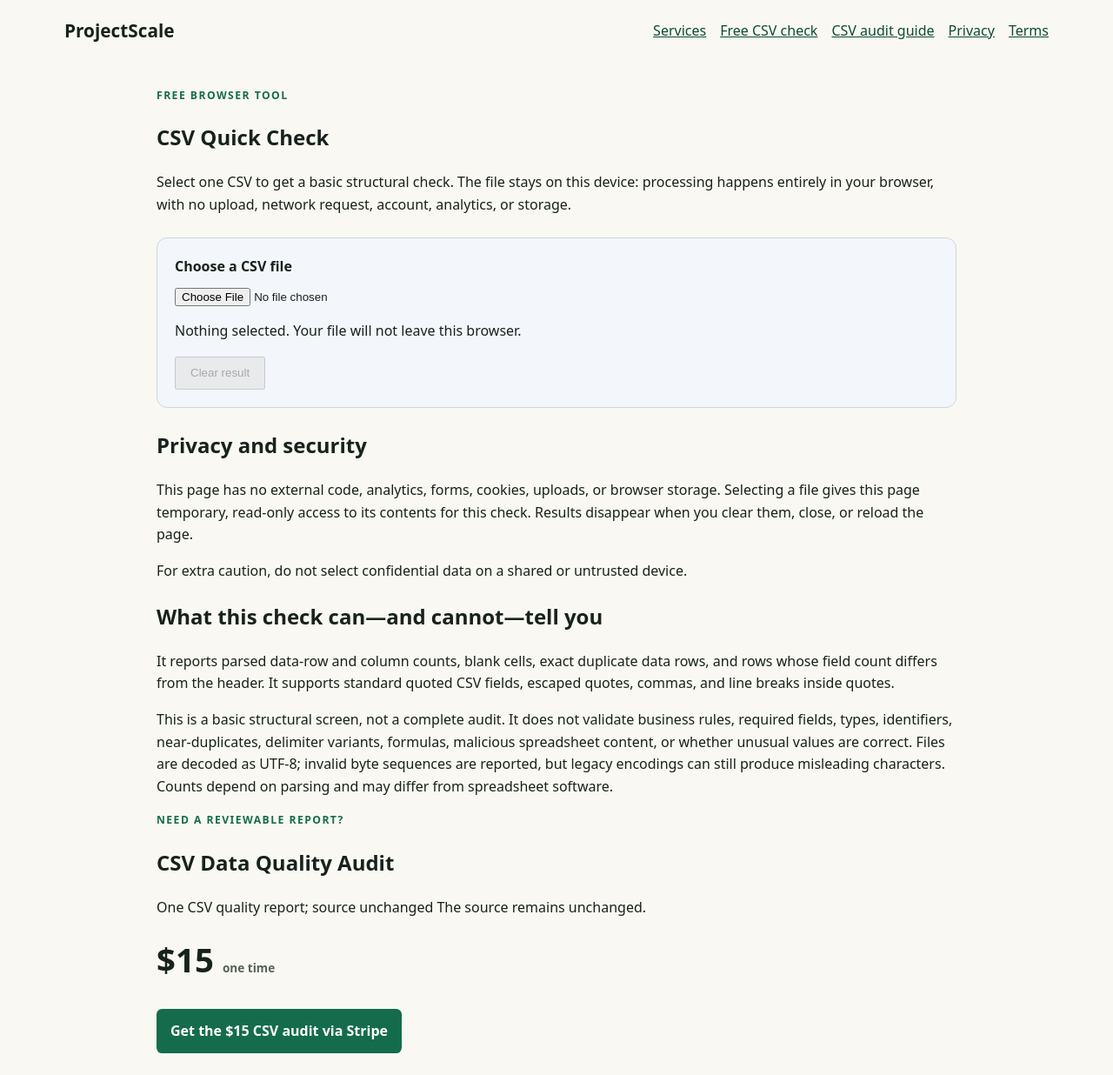
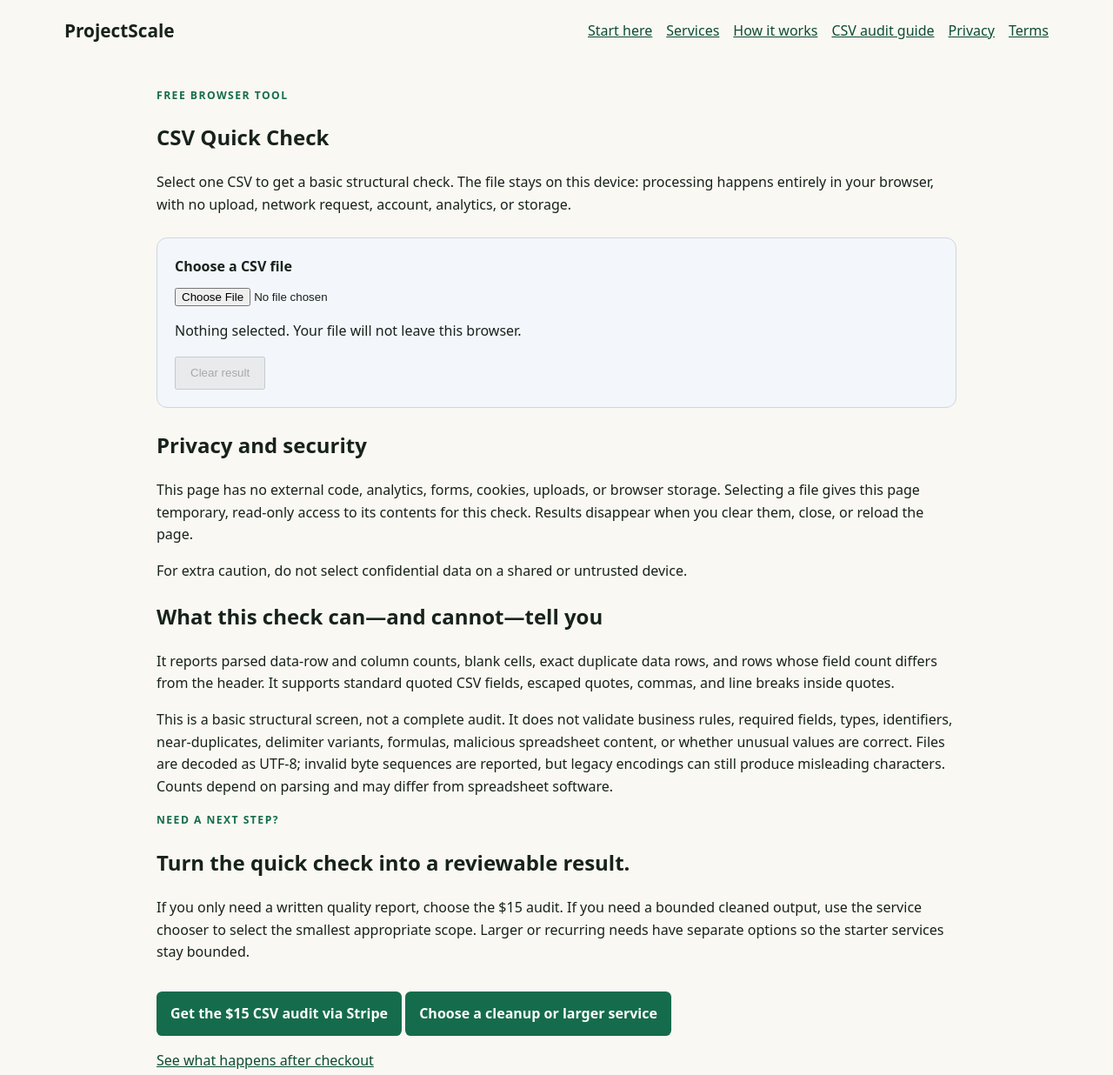
Before and after one commit to NestWellInc/PostHogScale, a plain HTML site: page csv-quick-check.html in a window 1280 px wide. Shown: the top 1236 px of the page at 87% size. Drawn offline with Linux system fonts and the light colour scheme.

Commit message:
Improve free-tool conversion paths to paid services

```diff
--- a/csv-quick-check.html
+++ b/csv-quick-check.html
@@ -7,10 +7,10 @@
 <meta property="og:url" content="https://raw.githack.com/NestWellInc/PostHogScale/main/csv-quick-check.html">
 <meta name="twitter:card" content="summary"><meta name="twitter:title" content="Free CSV Quick Check | ProjectScale"><meta name="twitter:description" content="Check a CSV locally in your browser for blanks, exact duplicates, uneven rows, and encoding caveats. No upload, analytics, or storage.">
 <link rel="stylesheet" href="styles.css"></head><body>
-<header><a class="brand" href="index.html">ProjectScale</a><nav aria-label="Main navigation"><a href="index.html#offers">Services</a><a href="csv-quick-check.html">Free CSV check</a><a href="csv-data-quality-audit.html">CSV audit guide</a><a href="privacy.html">Privacy</a><a href="terms.html">Terms</a></nav></header>
+<header><a class="brand" href="index.html">ProjectScale</a><nav aria-label="Main navigation"><a href="start-here.html">Start here</a><a href="index.html#offers">Services</a><a href="how-it-works.html">How it works</a><a href="csv-data-quality-audit.html">CSV audit guide</a><a href="privacy.html">Privacy</a><a href="terms.html">Terms</a></nav></header>
 <main><section class="tool-page"><p class="eyebrow">Free browser tool</p><h1>CSV Quick Check</h1><p class="lede">Select one CSV to get a basic structural check. The file stays on this device: processing happens entirely in your browser, with no upload, network request, account, analytics, or storage.</p>
 <div class="tool-box"><label for="csv-file"><strong>Choose a CSV file</strong></label><input id="csv-file" type="file" accept=".csv,text/csv,text/plain" aria-describedby="privacy-note limits-note"><p id="privacy-note" class="status" role="status">Nothing selected. Your file will not leave this browser.</p><button id="clear-check" type="button" disabled>Clear result</button></div>
 <section id="results" hidden tabindex="-1" aria-labelledby="results-title"><h2 id="results-title">Quick-check results</h2><div id="summary" class="trust-grid"></div><h3>Findings</h3><ul id="findings"></ul></section>
 <section><h2>Privacy and security</h2><p>This page has no external code, analytics, forms, cookies, uploads, or browser storage. Selecting a file gives this page temporary, read-only access to its contents for this check. Results disappear when you clear them, close, or reload the page.</p><p>For extra caution, do not select confidential data on a shared or untrusted device.</p></section>
 <section id="limits-note"><h2>What this check can—and cannot—tell you</h2><p>It reports parsed data-row and column counts, blank cells, exact duplicate data rows, and rows whose field count differs from the header. It supports standard quoted CSV fields, escaped quotes, commas, and line breaks inside quotes.</p><p>This is a basic structural screen, not a complete audit. It does not validate business rules, required fields, types, identifiers, near-duplicates, delimiter variants, formulas, malicious spreadsheet content, or whether unusual values are correct. Files are decoded as UTF-8; invalid byte sequences are reported, but legacy encodings can still produce misleading characters. Counts depend on parsing and may differ from spreadsheet software.</p></section>
-<section class="service-callout"><p class="eyebrow">Need a reviewable report?</p><h2>CSV Data Quality Audit</h2><p>One CSV quality report; source unchanged The source remains unchanged.</p><p class="price">$15 <small>one time</small></p><a class="button" href="https://book.stripe.com/14A14g2cb9he5kR7ua87K0g">Get the $15 CSV audit via Stripe</a></section></section><script src="csv_quick_check.js" defer></script></main><footer><p>ProjectScale · Bounded CSV and data services</p><p><a href="mailto:projectscale001@gmail.com">projectscale001@gmail.com</a> · <a href="privacy.html">Privacy</a> · <a href="terms.html">Terms</a></p></footer></body></html>
+<section class="service-callout"><p class="eyebrow">Need a next step?</p><h2>Turn the quick check into a reviewable result.</h2><p>If you only need a written quality report, choose the $15 audit. If you need a bounded cleaned output, use the service chooser to select the smallest appropriate scope. Larger or recurring needs have separate options so the starter services stay bounded.</p><p><a class="button" href="https://book.stripe.com/14A14g2cb9he5kR7ua87K0g">Get the $15 CSV audit via Stripe</a> <a class="button" href="start-here.html">Choose a cleanup or larger service</a></p><p><a href="how-it-works.html">See what happens after checkout</a></p></section></section><script src="csv_quick_check.js" defer></script></main><footer><p>ProjectScale · Bounded CSV and data services</p><p><a href="mailto:projectscale001@gmail.com">projectscale001@gmail.com</a> · <a href="privacy.html">Privacy</a> · <a href="terms.html">Terms</a></p></footer></body></html>
```
